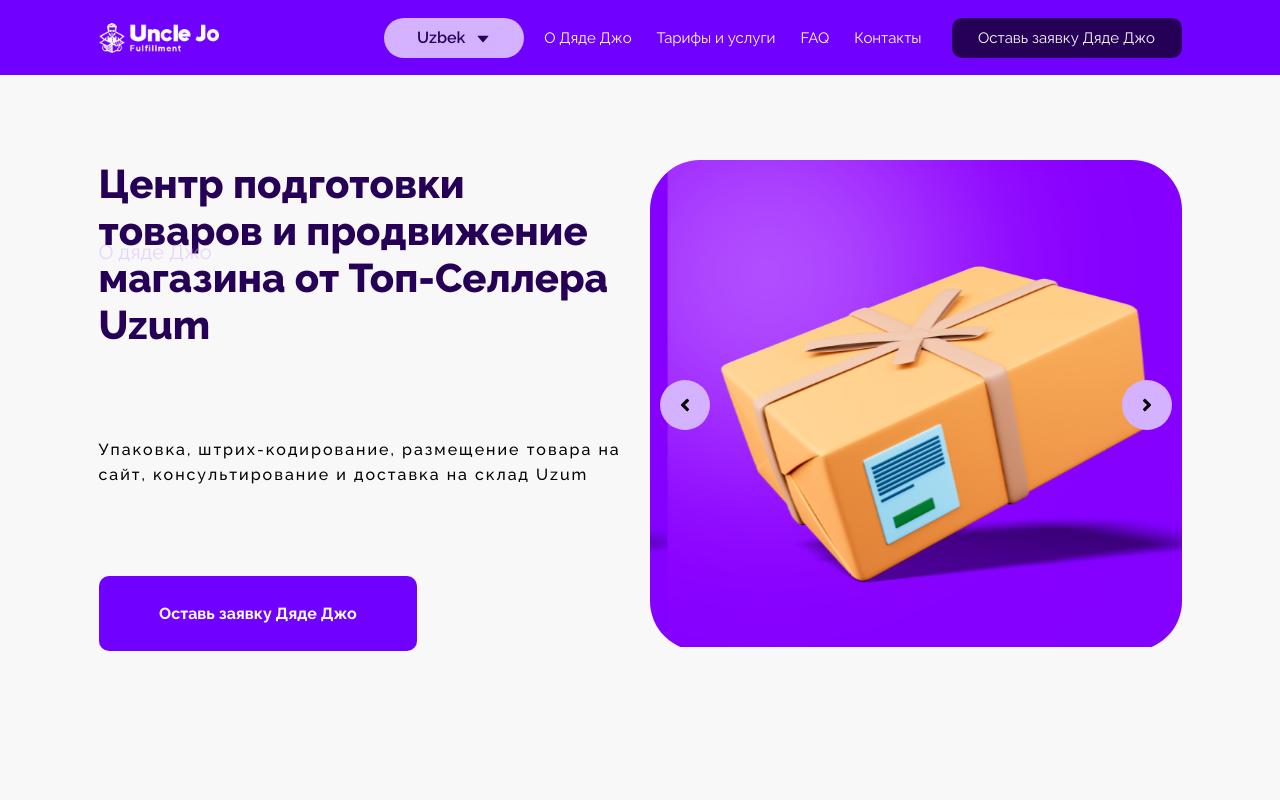
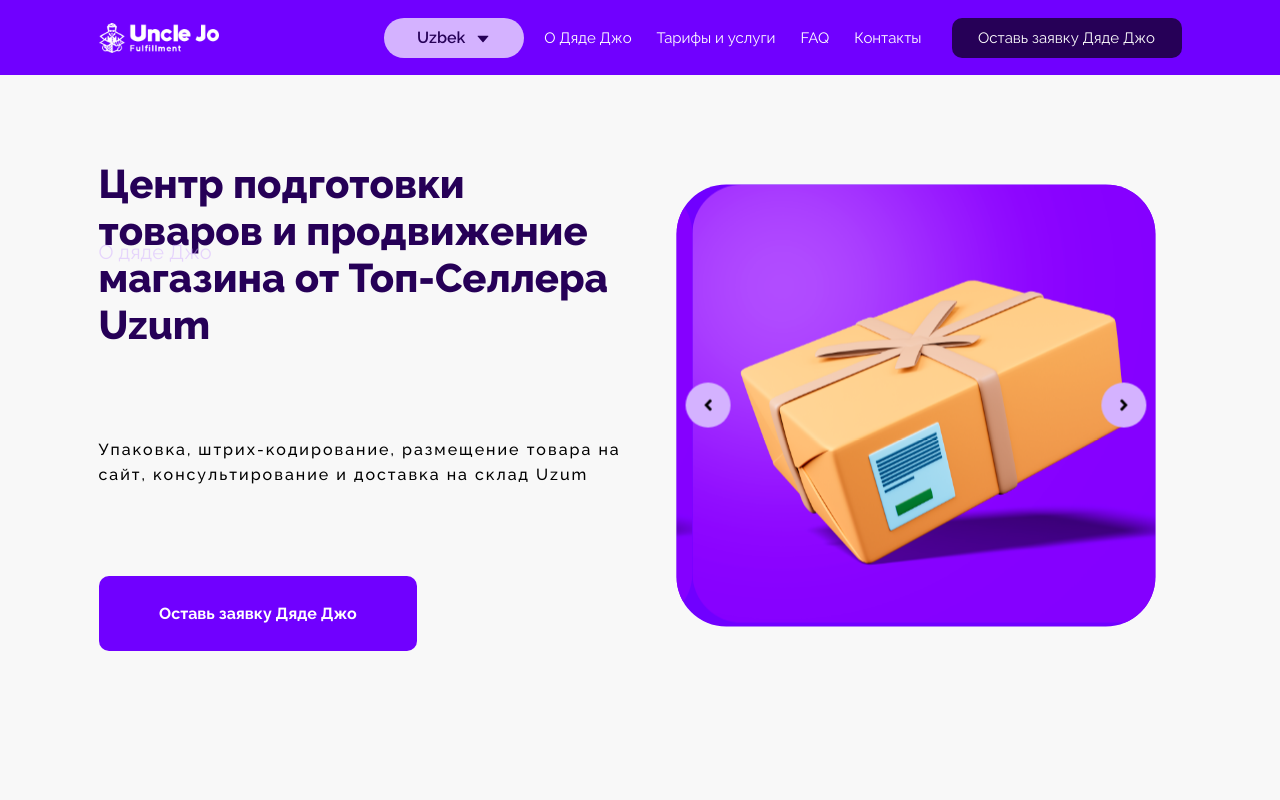
Before and after one commit to Bekzod13/uncle-jo, a React (Vite) app: page / in a window 1280 px wide. Shown: the top 800 px of the page. Built offline with nearby package versions, Linux system fonts and the light colour scheme; the HTML template or start-up script is replaced by a standard one.

Commit message:
Successss

```diff
--- a/src/index.css
+++ b/src/index.css
@@ -179,25 +179,31 @@
   display: flex;
   justify-content: space-between;
   gap: 20px;
+
 }
 
 .hero-slider {
   width: 50%;
   height: 100%;
   position: relative;
-  border-radius: 50px;
+  border-radius: 55px;
   overflow: hidden;
+  transform: scale(.9);
+  background: var(--blue-bg);
 }
 
 .hero-slide {
   width: 100%;
   height: 100%;
+  border-radius: 55px;
 }
 
 .hero-slide img {
   width: 100%;
   height: 100%;
   object-fit: cover;
+  overflow: hidden;
+  border-radius: 55px;
 }
 
 .slide-arrow {
```
